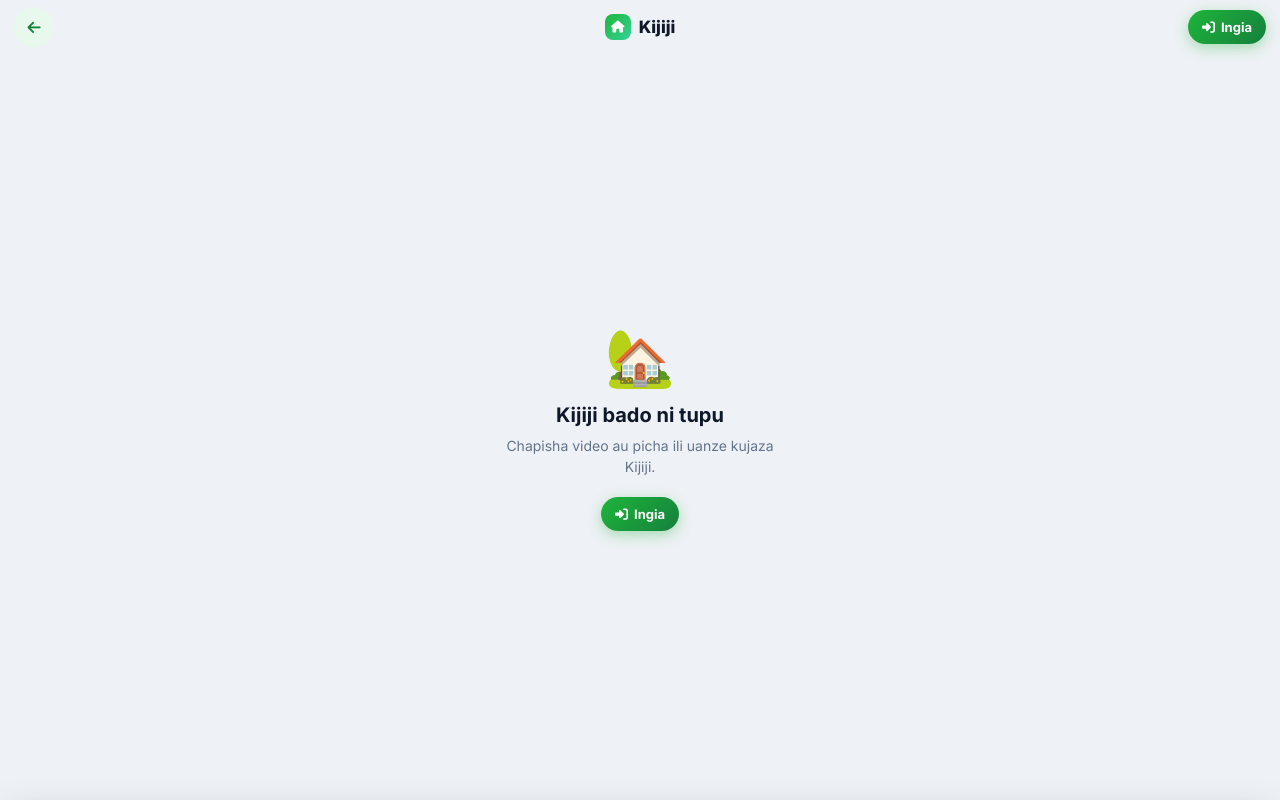
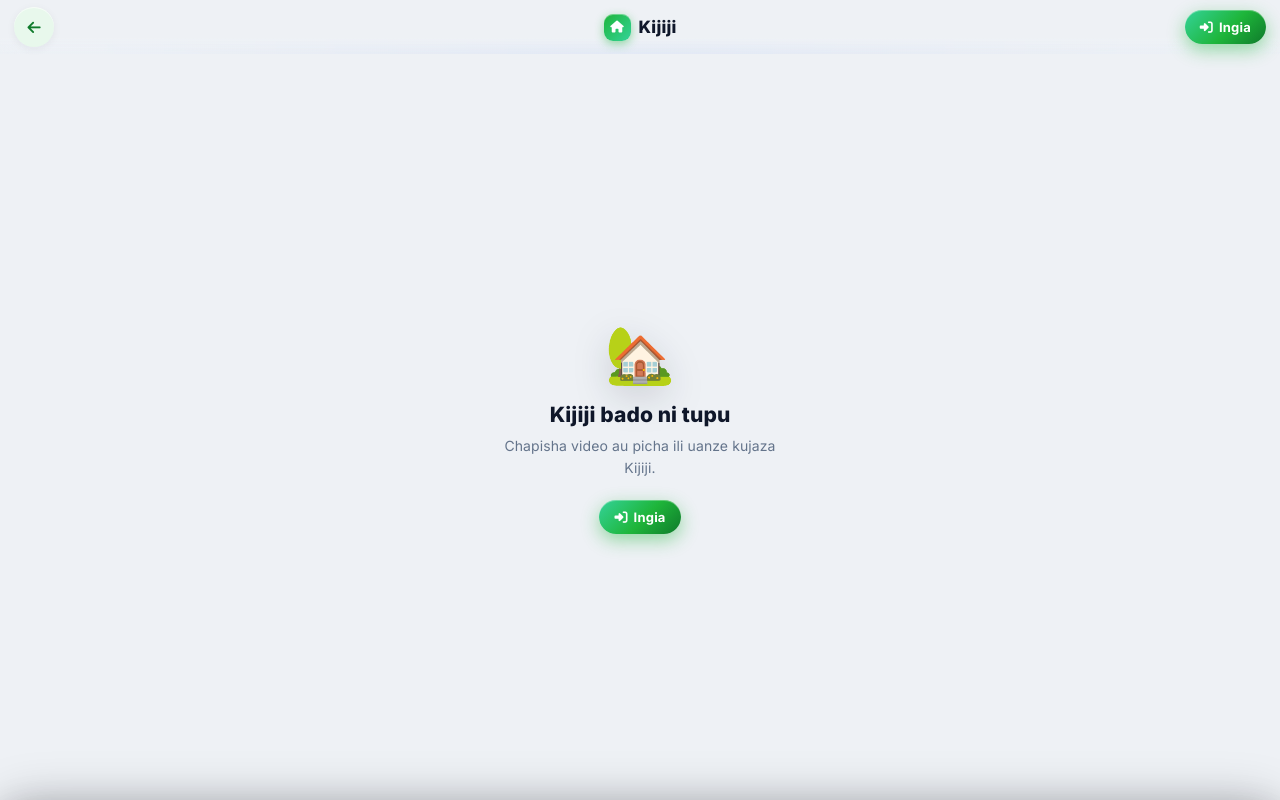
Before and after one commit to matondo-maduhu/kijiji, a Flask app: page /kijiji in a window 1280 px wide. Run offline with Flask 3, Linux system fonts and the light colour scheme; data that the repository does not hold is empty; some libraries are stand-ins or nearby versions.

Commit message:
Add files via upload

```diff
--- a/templates/kijiji/kijiji.html
+++ b/templates/kijiji/kijiji.html
@@ -13,31 +13,40 @@
   <style>
     :root {
       --green: #1EB53A;
-      --green-dark: #15803d;
+      --green-dark: #0f7a2b;
       --green-soft: #e8f8ec;
       --green-mid: #34d399;
+      --green-glow: rgba(30,181,58,0.45);
       --page-bg: #eef1f5;
+      --page-bg-2: #e4e9f2;
       --surface: #ffffff;
       --text: #0f172a;
       --text-muted: #64748b;
       --border: #e2e8f0;
       --danger: #ef4444;
+      --frame-bg: #060b14;
+      --frame-bg-2: #0f1b2e;
+      --glass: rgba(255,255,255,0.14);
+      --glass-strong: rgba(255,255,255,0.22);
+      --glass-border: rgba(255,255,255,0.32);
       --safe-top: env(safe-area-inset-top, 0px);
       --safe-bottom: env(safe-area-inset-bottom, 0px);
       --safe-left: env(safe-area-inset-left, 0px);
       --safe-right: env(safe-area-inset-right, 0px);
       --header-h: calc(54px + var(--safe-top));
-      --frame-radius: 22px;
+      --frame-radius: 26px;
       --frame-gap: 10px;
     }
     * { margin: 0; padding: 0; box-sizing: border-box; }
     html, body {
       height: 100%; width: 100%;
       font-family: "Inter", system-ui, -apple-system, sans-serif;
-      background: var(--page-bg); color: var(--text);
+      background: radial-gradient(circle at 50% 0%, var(--page-bg-2) 0%, var(--page-bg) 55%);
+      color: var(--text);
       overflow: hidden;
       -webkit-tap-highlight-color: transparent;
       -webkit-text-size-adjust: 100%;
+      letter-spacing: 0.1px;
     }
 
     /* HEADER — nje ya frame */
@@ -47,7 +56,9 @@
       z-index: 50; display: flex; align-items: center; justify-content: space-between;
       padding-left: max(14px, var(--safe-left));
       padding-right: max(14px, var(--safe-right));
-      background: var(--page-bg);
+      background: linear-gradient(180deg, var(--page-bg) 70%, rgba(238,241,245,0));
+      backdrop-filter: blur(14px) saturate(160%);
+      -webkit-backdrop-filter: blur(14px) saturate(160%);
     }
     .kj-header .left, .kj-header .right {
       display: flex; align-items: center; gap: 10px; min-width: 88px;
@@ -58,26 +69,32 @@
       background: var(--green-soft); color: var(--green-dark);
       display: flex; align-items: center; justify-content: center;
       font-size: 15px; cursor: pointer; text-decoration: none;
+      box-shadow: 0 2px 8px rgba(15,23,42,0.06), inset 0 1px 0 rgba(255,255,255,0.6);
+      transition: transform .15s ease, box-shadow .15s ease;
     }
-    .kj-back:active { transform: scale(0.92); }
+    .kj-back:active { transform: scale(0.9); box-shadow: 0 1px 4px rgba(15,23,42,0.08); }
     .kj-title {
       font-weight: 800; font-size: 17px; color: var(--text);
       display: flex; align-items: center; gap: 8px;
+      letter-spacing: 0.2px;
     }
     .kj-title span.icon {
-      width: 26px; height: 26px; border-radius: 8px;
+      width: 27px; height: 27px; border-radius: 9px;
       background: linear-gradient(135deg, var(--green), var(--green-mid));
       display: flex; align-items: center; justify-content: center;
       color: #fff; font-size: 12px;
+      box-shadow: 0 3px 10px var(--green-glow), inset 0 1px 0 rgba(255,255,255,0.35);
     }
     .kj-create-btn {
       display: inline-flex; align-items: center; gap: 6px;
-      padding: 9px 14px; border: none; border-radius: 999px;
-      background: linear-gradient(135deg, var(--green), var(--green-dark));
+      padding: 9px 15px; border: none; border-radius: 999px;
+      background: linear-gradient(135deg, var(--green-mid), var(--green) 55%, var(--green-dark));
       color: #fff; font-weight: 700; font-size: 13px; cursor: pointer;
-      box-shadow: 0 4px 14px rgba(30,181,58,0.35); text-decoration: none;
+      box-shadow: 0 6px 18px var(--green-glow), inset 0 1px 0 rgba(255,255,255,0.3);
+      text-decoration: none; letter-spacing: 0.2px;
+      transition: transform .15s ease, box-shadow .15s ease;
     }
-    .kj-create-btn:active { transform: scale(0.96); }
+    .kj-create-btn:active { transform: scale(0.94); box-shadow: 0 3px 10px var(--green-glow); }
 
     /* FEED */
     .kj-feed {
@@ -214,24 +256,31 @@
     }
     .kj-play-hint.show { opacity: 1; }
     .kj-play-hint i {
-      font-size: 52px; color: rgba(255,255,255,0.92);
-      filter: drop-shadow(0 2px 10px rgba(0,0,0,0.4));
+      font-size: 54px; color: rgba(255,255,255,0.95);
+      filter: drop-shadow(0 6px 18px rgba(0,0,0,0.5));
     }
     .kj-mute-btn {
       position: absolute; top: 12px; right: 12px; z-index: 6;
-      width: 36px; height: 36px; border-radius: 50%; border: none;
-      background: rgba(15,23,42,0.5); color: #fff; font-size: 13px;
-      cursor: pointer; backdrop-filter: blur(8px);
+      width: 36px; height: 36px; border-radius: 50%;
+      border: 1.5px solid var(--glass-border);
+      background: var(--glass); color: #fff; font-size: 13px;
+      cursor: pointer; backdrop-filter: blur(10px); -webkit-backdrop-filter: blur(10px);
+      box-shadow: 0 3px 10px rgba(0,0,0,0.25);
+      transition: transform .15s ease;
     }
+    .kj-mute-btn:active { transform: scale(0.88); }
 
     .kj-empty {
       height: calc(100dvh - var(--header-h));
       display: flex; flex-direction: column; align-items: center; justify-content: center;
       padding: 32px; text-align: center; color: var(--text-muted);
     }
-    .kj-empty .big { font-size: 56px; margin-bottom: 12px; }
-    .kj-empty h2 { color: var(--text); font-size: 20px; margin-bottom: 8px; }
-    .kj-empty p { font-size: 14px; max-width: 280px; line-height: 1.5; margin-bottom: 20px; }
+    .kj-empty .big {
+      font-size: 56px; margin-bottom: 14px;
+      filter: drop-shadow(0 10px 18px rgba(15,23,42,0.15));
+    }
+    .kj-empty h2 { color: var(--text); font-size: 21px; font-weight: 800; margin-bottom: 8px; }
+    .kj-empty p { font-size: 14px; max-width: 280px; line-height: 1.55; margin-bottom: 22px; }
 
     .kj-overlay {
       position: fixed; inset: 0; z-index: 100;
```
Also changed, not shown: other parts of templates/kijiji/kijiji.html (+75 -37 lines).
